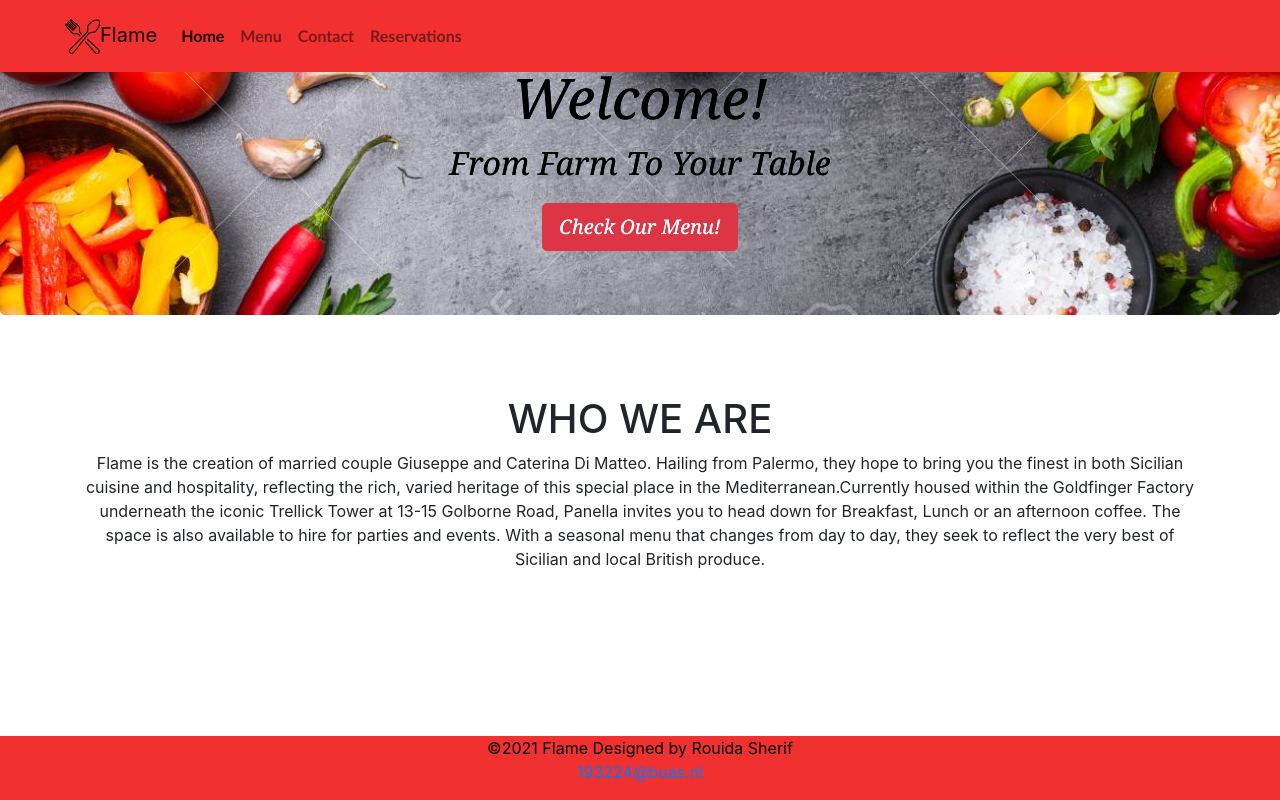
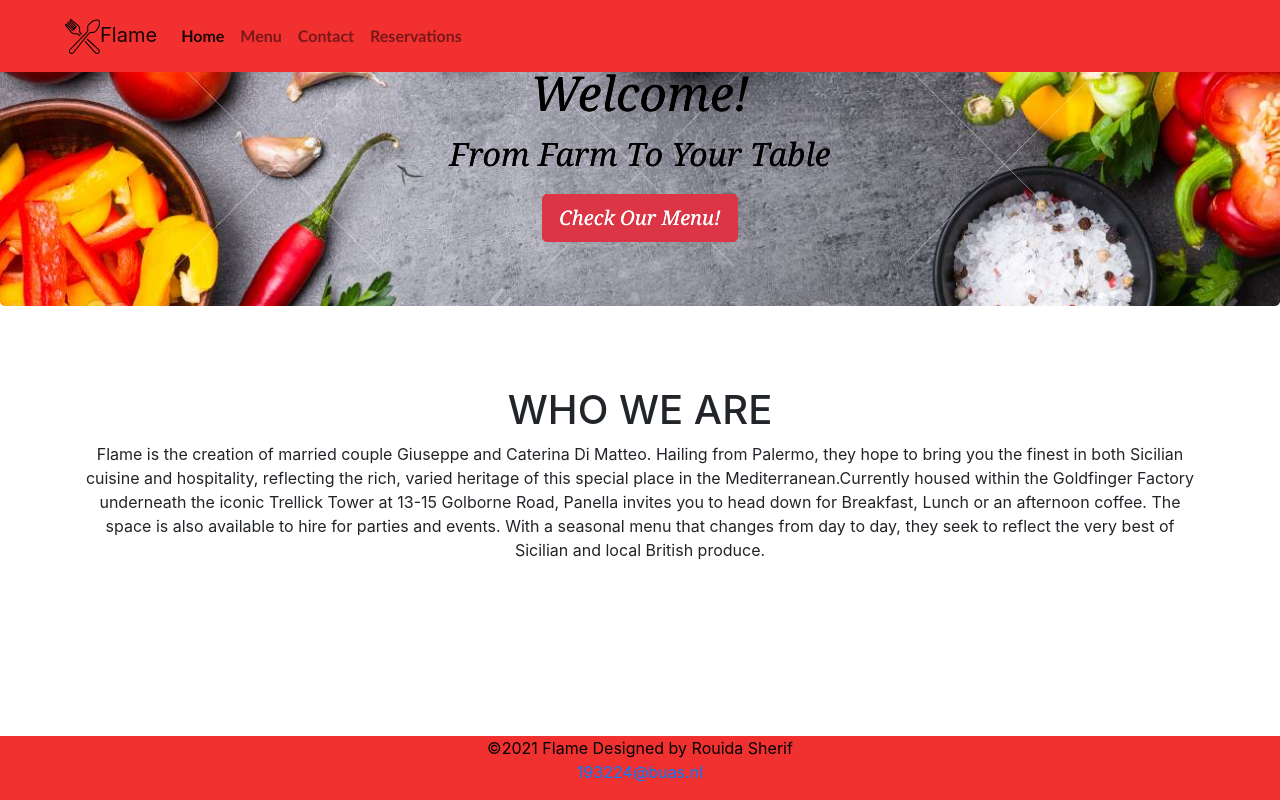
Before and after one commit to Rouida/PRJ3-chapter-5, a plain HTML site: page index.html in a window 1280 px wide. Drawn offline with Linux system fonts and the light colour scheme; files whose address does not match are found by name.

Commit message:
text size

```diff
--- a/css/flamestyles.css
+++ b/css/flamestyles.css
@@ -44,6 +44,9 @@
     background-size: cover;
     background-position: 0% 21%;
 }
+.display-4 {
+    font-size: 3rem;
+}
 
 .textj {
     font-style: oblique;
```
